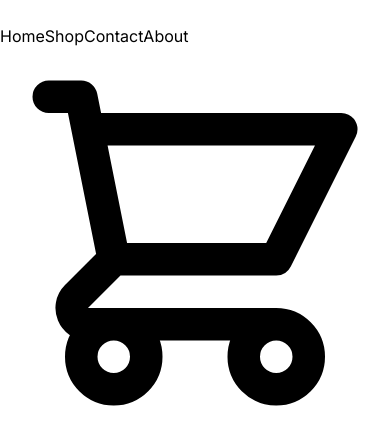
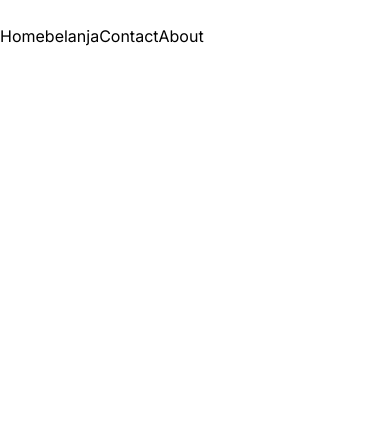
Before and after one commit to ekireski9983/shopping_nextjs, a Next.js app: page / in a window 390 px wide. Shown: the top 444 px of the page. Built offline with nearby package versions, Linux system fonts and the light colour scheme.

Commit message:
delete cart

```diff
--- a/src/app/layout.js
+++ b/src/app/layout.js
@@ -31,21 +31,12 @@ export default function RootLayout({ children }) {
 
     <div class="md:flex items-center">
       <div class="flex flex-col md:flex-row md:mx-6">
-        <a class="my-1 text-sm text-gray-700 font-medium hover:text-indigo-500 md:mx-4 md:my-0" href="#">Home</a>
-        <a class="my-1 text-sm text-gray-700 font-medium hover:text-indigo-500 md:mx-4 md:my-0" href="#">Shop</a>
-        <a class="my-1 text-sm text-gray-700 font-medium hover:text-indigo-500 md:mx-4 md:my-0" href="#">Contact</a>
-        <a class="my-1 text-sm text-gray-700 font-medium hover:text-indigo-500 md:mx-4 md:my-0" href="#">About</a>
+        <a class="my-1 text-sm text-gray-700 font-medium hover:text-indigo-500 md:mx-4 md:my-0" href="/">Home</a>
+        <a class="my-1 text-sm text-gray-700 font-medium hover:text-indigo-500 md:mx-4 md:my-0" href="/belanja">belanja</a>
+        <a class="my-1 text-sm text-gray-700 font-medium hover:text-indigo-500 md:mx-4 md:my-0" href="/contact">Contact</a>
+        <a class="my-1 text-sm text-gray-700 font-medium hover:text-indigo-500 md:mx-4 md:my-0" href="/about">About</a>
       </div>
 
-      <div class="flex justify-center md:block">
-        <a class="relative text-gray-700 hover:text-gray-600" href="#">
-          <svg class="h-5 w-5" viewBox="0 0 24 24" fill="none" xmlns="http://www.w3.org/2000/svg">
-            <path d="M3 3H5L5.4 5M7 13H17L21 5H5.4M7 13L5.4 5M7 13L4.70711 15.2929C4.07714 15.9229 4.52331 17 5.41421 17H17M17 17C15.8954 17 15 17.8954 15 19C15 20.1046 15.8954 21 17 21C18.1046 21 19 20.1046 19 19C19 17.8954 18.1046 17 17 17ZM9 19C9 20.1046 8.10457 21 7 21C5.89543 21 5 20.1046 5 19C5 17.8954 5.89543 17 7 17C8.10457 17 9 17.8954 9 19Z" stroke="currentColor" stroke-width="2" stroke-linecap="round" stroke-linejoin="round"/>
-          </svg>
-
-          <span class="absolute top-0 left-0 rounded-full bg-indigo-500 text-white p-1 text-xs"></span>
-        </a>
-      </div>
     </div>
   </div>
 </nav>
@@ -55,6 +46,6 @@ export default function RootLayout({ children }) {
         {children}
         </main>
         </body>
-    </html>
-  );
+  </html>
+);
 }
```
